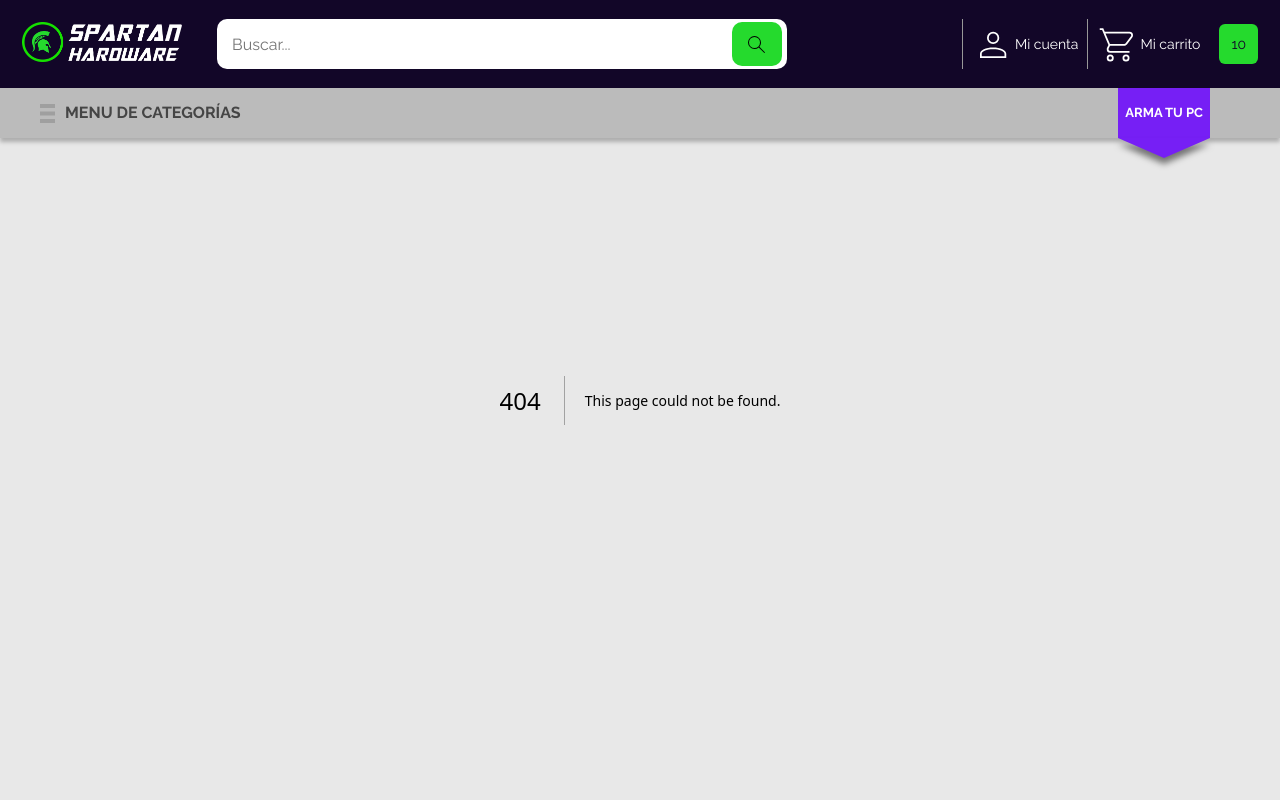
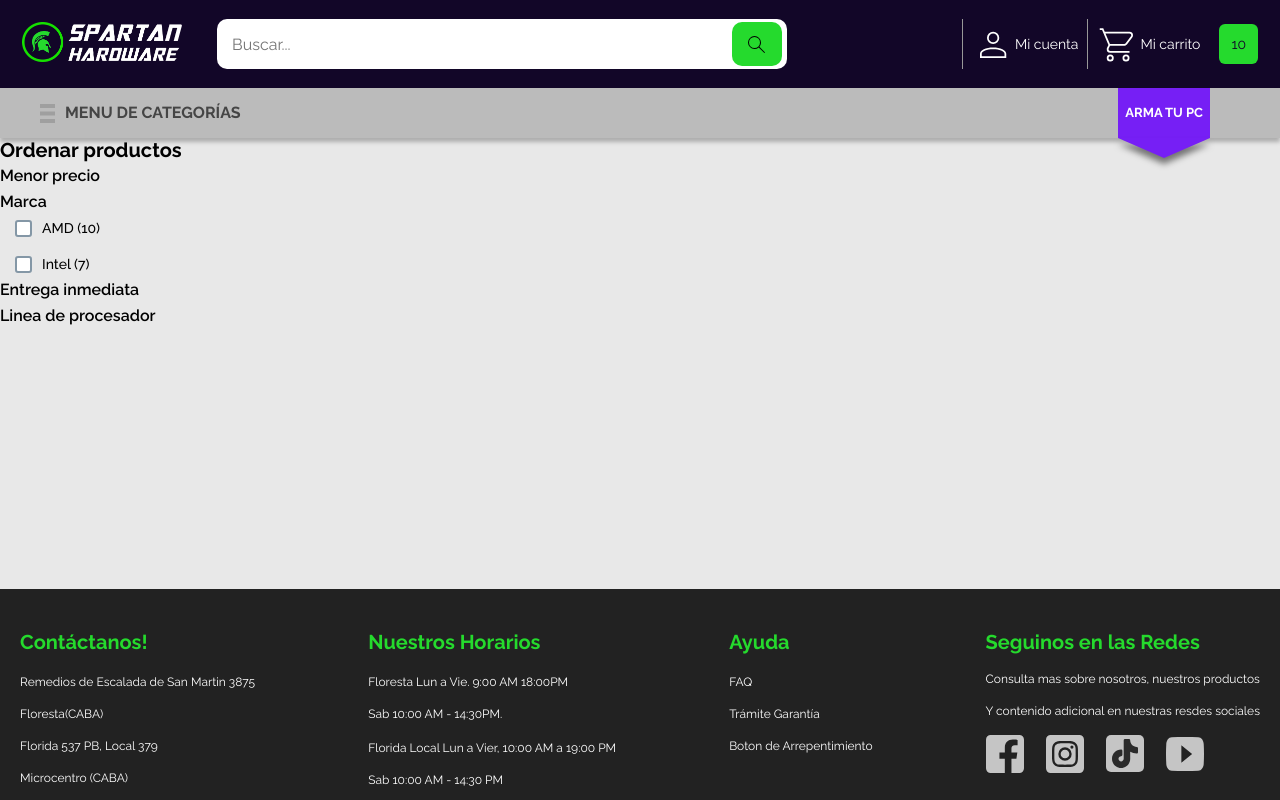
Before and after one commit to CoraYako/spartan-hardware, a Next.js app in the folder Client/: page /pc-recommend-sale in a window 1280 px wide. Before the commit this address had no page. Shown: the top 800 px of the page. Built offline with nearby package versions, Linux system fonts and the light colour scheme.

Commit message:
Update: checkbox with spring, layout catalog

```diff
--- /dev/null
+++ b/Client/components/common/Checkbox.js
@@ -0,0 +1,113 @@
+import { useState } from 'react'
+import {
+  animated,
+  useSpring,
+  config,
+  useSpringRef,
+  useChain,
+} from 'react-spring'
+import styled from 'styled-components'
+
+const CheckboxContainer = styled.label`
+  display: flex;
+  cursor: pointer;
+  user-select: none;
+  align-items: center;
+  &.checkbox {
+    display: inline-block;
+    height: 20px;
+    width: 20px;
+    background: #fff;
+    border: 2px #ddd solid;
+    margin-right: 4px;
+  }
+
+  p {
+    font-weight: 500 !important;
+    font-size: 14px !important;
+    line-height: 26px;
+    @media (max-width: 768px) {
+      margin: 0;
+      max-width: 250px;
+      text-align: ${(props) => props.textAling};
+    }
+  }
+`
+
+const HiddenCheckbox = styled.input.attrs({ type: 'checkbox' })`
+  clip: rect(0 0 0 0);
+  clip-path: inset(50%);
+  height: 1px;
+  overflow: hidden;
+  position: absolute;
+  white-space: nowrap;
+  width: 1px;
+`
+
+function CheckboxSpring({ onChange, disabled, text = '', quantity }) {
+  const [isChecked, setIsChecked] = useState(false)
+  const checkboxAnimationRef = useSpringRef()
+  const checkboxAnimationStyle = useSpring({
+    backgroundColor: isChecked ? '#3E2D5C' : '#FFF',
+    config: config.gentle,
+    ref: checkboxAnimationRef,
+    width: '17px',
+    height: '17px',
+    borderRadius: '3px',
+    border: isChecked ? '2px solid #3E2D5C' : '2px solid #8497A6',
+    padding: '1px',
+    margin: '0 1rem 0 0',
+  })
+
+  const [checkmarkLength, setCheckmarkLength] = useState(null)
+
+  const checkmarkAnimationRef = useSpringRef()
+  const checkmarkAnimationStyle = useSpring({
+    x: isChecked ? 0 : checkmarkLength,
+    config: config.gentle,
+    ref: checkmarkAnimationRef,
+  })
+
+  useChain(
+    isChecked
+      ? [checkboxAnimationRef, checkmarkAnimationRef]
+      : [checkmarkAnimationRef, checkboxAnimationRef],
+    [0, 0.1],
+  )
+
+  return (
+    <CheckboxContainer>
+      <HiddenCheckbox
+        type="checkbox"
+        onChange={() => setIsChecked(!isChecked)}
+      />
+      <animated.svg
+        style={checkboxAnimationStyle}
+        className={`checkbox ${isChecked ? 'checkbox--active' : ''}`}
+        // This element is purely decorative so
+        // we hide it for screen readers
+        aria-hidden="true"
+        viewBox="0 0 15 11"
+        fill="none"
+      >
+        <animated.path
+          d="M1 4.5L5 9L14 1"
+          strokeWidth="2"
+          stroke="#fff"
+          ref={(ref) => {
+            if (ref) {
+              setCheckmarkLength(ref.getTotalLength())
+            }
+          }}
+          strokeDasharray={checkmarkLength}
+          strokeDashoffset={checkmarkAnimationStyle.x}
+        />
+      </animated.svg>
+      <p>
+        {text} ({quantity})
+      </p>
+    </CheckboxContainer>
+  )
+}
+
+export default CheckboxSpring
--- a/Client/components/common/Input.js
+++ b/Client/components/common/Input.js
@@ -10,7 +10,7 @@ export const Input = ({
 }) => {
   return (
     <ContainerInput margin={margin}>
-      <label> {label}</label>
+      <label className="label_input"> {label}</label>
       <CustomInput {...register} placeholder={placeholder} type={type} />
       {errors && <p className="errors">{errors}</p>}
     </ContainerInput>
@@ -24,7 +24,7 @@ const ContainerInput = styled.div`
   width: 100%;
   min-width: 260px;
   position: relative;
-  label {
+  .label_input {
     font-weight: 400;
     font-size: 11px;
     line-height: 16px;
--- /dev/null
+++ b/Client/components/public/CatalogPcLow.js
@@ -0,0 +1,47 @@
+import styled from 'styled-components'
+import CheckboxSpring from '../common/Checkbox'
+
+export const CatalogPcLow = () => {
+  return (
+    <Container>
+      <div className="categories">
+        <h3>Ordenar productos</h3>
+        <p>Menor precio</p>
+        <p>Marca</p>
+        <div className="filter">
+          <CheckboxSpring text="AMD" quantity="10" />
+          <CheckboxSpring text="Intel" quantity="7" />
+        </div>
+        <p>Entrega inmediata</p>
+        <p>Linea de procesador</p>
+      </div>
+      <div></div>
+    </Container>
+  )
+}
+
+const Container = styled.div`
+  width: 1300px;
+  margin: 137px auto 0;
+  .filter {
+    display: flex;
+    flex-direction: column;
+    gap: 10px;
+    margin: 0 0 0 15px;
+  }
+  .categories {
+    h3 {
+      font-family: 'Raleway';
+      font-style: normal;
+      font-weight: 700;
+      font-size: 20px;
+      line-height: 26px;
+    }
+    p {
+      font-style: normal;
+      font-weight: 600;
+      font-size: 16px;
+      line-height: 26px;
+    }
+  }
+`
--- a/Client/package.json
+++ b/Client/package.json
@@ -17,6 +17,7 @@
     "react": "18.2.0",
     "react-dom": "18.2.0",
     "react-hook-form": "^7.43.1",
+    "react-spring": "^9.6.1",
     "styled-components": "^5.3.6",
     "yup": "^1.0.0"
   },
--- /dev/null
+++ b/Client/pages/pc-recommend-sale.js
@@ -0,0 +1,25 @@
+import Head from 'next/head'
+import { motion } from 'framer-motion'
+import { CatalogPcLow } from '@/components/public/CatalogPcLow'
+
+export default function PcRecommend() {
+  return (
+    <>
+      <Head>
+        <title>Spartan Hardware | Pc Recomendadas</title>
+        <meta name="description" content="Generated by create next app" />
+        <meta name="viewport" content="width=device-width, initial-scale=1" />
+        <link rel="icon" href="/favicon.ico" />
+      </Head>
+      <motion.div
+        initial={{ opacity: 0 }}
+        animate={{ opacity: 1 }}
+        exit={{ opacity: 0 }}
+        key="login"
+        style={{ width: '100%' }}
+      >
+        <CatalogPcLow />
+      </motion.div>
+    </>
+  )
+}
```
Also changed, not shown: 1 other file (tests, documents, lock files or other folders).
